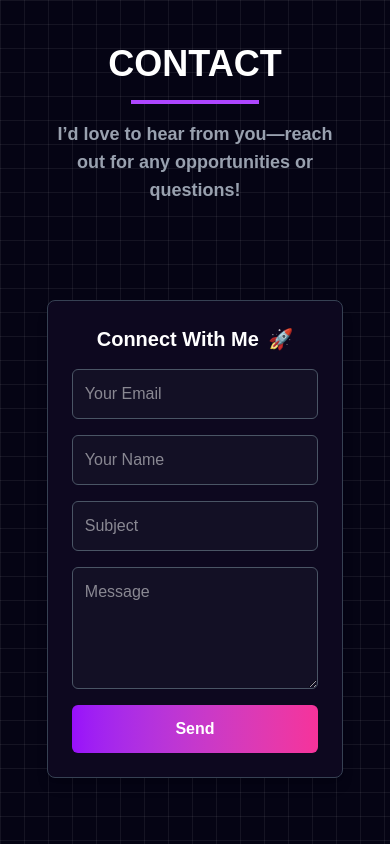
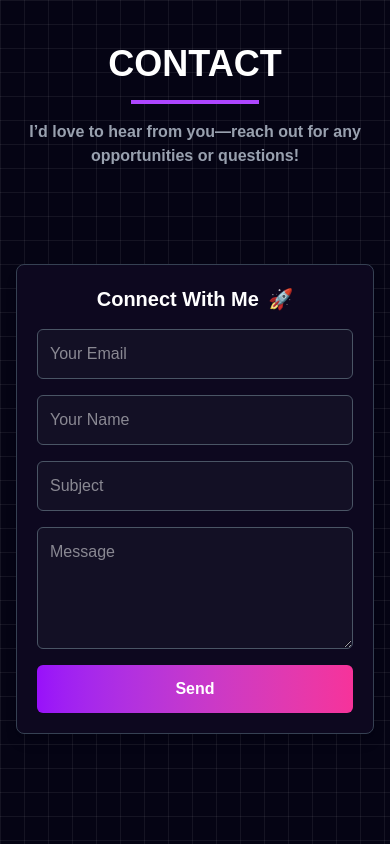
Before and after one commit to Hooriahoor/Portfolio, a React (Vite) app in the folder portfolio/: page / in a window 390 px wide. Shown: the part 7800-8644 px from the top of the page. Built offline with nearby package versions, Linux system fonts and the light colour scheme.

Commit message:
Refactor Contact component and restore functionality
Just Remove extra spacing

```diff
--- a/portfolio/src/components/Contact/Contact.jsx
+++ b/portfolio/src/components/Contact/Contact.jsx
@@ -1,99 +1,3 @@
-// import React from 'react'
-// import {ToastContainer,toast} from 'react-toastify'
-// import 'react-toastify/dist/ReactToastify.css'
-// import emailjs from '@emailjs/browser'
-// import { useRef, useState } from 'react'
-
-// const Contact = () => {
-//   const form = useRef()
-//   const [isSent, setIsSend] = useState(false)
-
-//   const sendEmail = (e) => {
-//     e.preventDefault()
-
-//     emailjs.
-//     sendForm(
-//       'service_nnm7oig',
-//        'template_dxrwwui',
-//        form.current,
-//        '0gACZtqU3CPW8hZ2p')
-//       .then(
-//         () => {
-//           setIsSent(true);
-//           form.current.reset(); // Reset form fields after sending
-//           toast.success("Message sent successfully! ✅", {
-//             position: "top-right",
-//             autoClose: 3000,
-//             hideProgressBar: false,
-//             closeOnClick: true,
-//             pauseOnHover: true,
-//             draggable: true,
-//             theme: "dark",
-//           });
-//         },
-//         (error) => {
-//           console.error("Error sending message:", error);
-//           toast.error("Failed to send message. Please try again.", {
-//             position: "top-right",
-//             autoClose: 3000,
-//             hideProgressBar: false,
-//             closeOnClick: true,
-//             pauseOnHover: true,
-//             draggable: true,
-//             theme: "dark",
-//           });
-//         }
-//       );
-//   }
-
-//   return (
-//     <section
-//     id='contact'
-//     className='flex flex-col items-center justify-center py-24 px-[12vw] md:px-[7vw] lg:px-[20vw]'
-// >
-
-//   <ToastContainer/>
-//       {/* Section Title */}
-//     <div className='text-center mb-16'>
-//       <h3 className='text-4xl font-bold text-white'>CONTACT</h3>
-//       <div className='w-32 h-1 bg-purple-500 mx-auto mt-4'></div>
-//       <p className='text-gray-400 mt-4 text-lg font-semibold'>I'd love to hear from you to reach any opportunities or questions!</p>
-//     </div>
-
-//     {/* Contact Form */}
-//     <div className='mt-8 w-full max-w-md bg-[#0d081f] p-6 rounded-lg shadow-lg border border-gray-700'>
-//       <h3 className='text-xl font-semibold text-white text-center'>Connect With Me</h3>
-
-//     <form  className='mt-4 flex flex-col space-y-4'>
-//       <input type="email" name='user_email' placeholder='Your Email' required
-//       className='w-full p-3 rounded-md bg-[#131025] text-white border border-gray-400 focus:outline-none focus:order-purple-500'
-//       />
-
-//     <input type="text" name='user_name' placeholder='Your Name' required
-//       className='w-full p-3 rounded-md bg-[#131025] text-white border border-gray-400 focus:outline-none focus:order-purple-500'
-//       />
-
-//     <input type="text" name='subject' placeholder='Subject' required
-//       className='w-full p-3 rounded-md bg-[#131025] text-white border border-gray-400 focus:outline-none focus:order-purple-500'
-//       />
-
-//       <textarea name="message" placeholder='Message' rows={4}
-//       className='w-full p-3 rounded-md bg-[#131025] text-white border border-gray-400 focus:outline-none focus:order-purple-500'
-//       ></textarea>
-
-//     {/* send button */}
-//     <button type='submit'
-//     className='w-full bg-gradient-to-r from-purple-600 to-pink-500 py-4 text-white font-semibold rounded-md hover:opacity-90 transition'>
-//       Send
-//     </button>
-//     </form>
-//     </div>
-//     </section>
-//   )
-// }
-
-// export default Contact
-
 import React, { useRef, useState } from "react";
 import emailjs from "@emailjs/browser";
 import { ToastContainer, toast } from "react-toastify";
@@ -144,9 +48,9 @@ const Contact = () => {
 
   return (
     <section
-      id="contact"
-      className="flex flex-col items-center justify-center py-24 px-[12vw] md:px-[7vw] lg:px-[20vw]"
-    >
+  id="contact"
+  className="flex flex-col items-center justify-center py-24 px-4 sm:px-6 md:px-[7vw] lg:px-[16vw]"
+>
       {/* Toast Container */}
       <ToastContainer />
 
@@ -154,13 +58,13 @@ const Contact = () => {
       <div className="text-center mb-16">
         <h2 className="text-4xl font-bold text-white">CONTACT</h2>
         <div className="w-32 h-1 bg-purple-500 mx-auto mt-4"></div>
-        <p className="text-gray-400 mt-4 text-lg font-semibold">
+        <p className="text-gray-400 mt-4 text-base sm:text-lg font-semibold max-w-3xl mx-auto">
           I’d love to hear from you—reach out for any opportunities or questions!
         </p>
       </div>
 
       {/* Contact Form */}
-      <div className="mt-8 w-full max-w-md bg-[#0d081f] p-6 rounded-lg shadow-lg border border-gray-700">
+      <div className="mt-8 w-full max-w-lg bg-[#0d081f] p-5 sm:p-6 rounded-lg shadow-lg border border-gray-700">
         <h3 className="text-xl font-semibold text-white text-center">
           Connect With Me <span className="ml-1">🚀</span>
         </h3>
```
